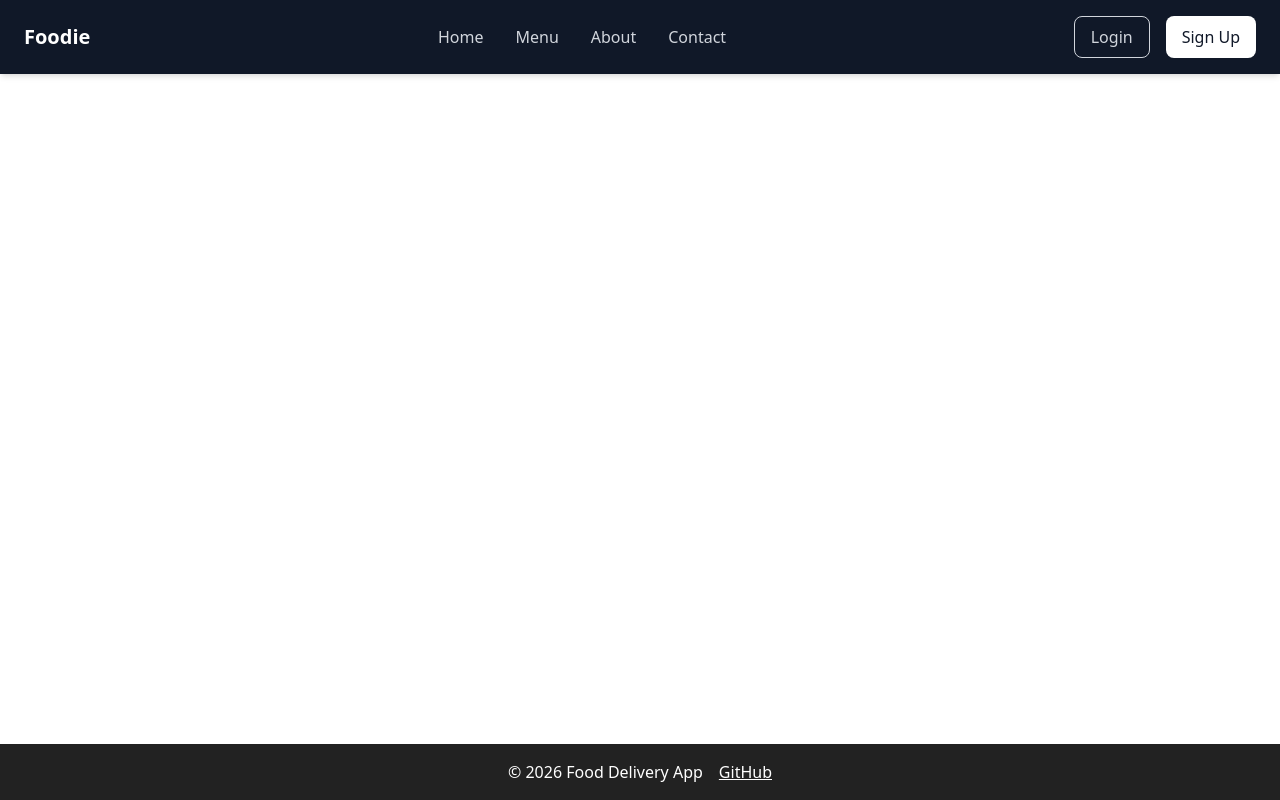
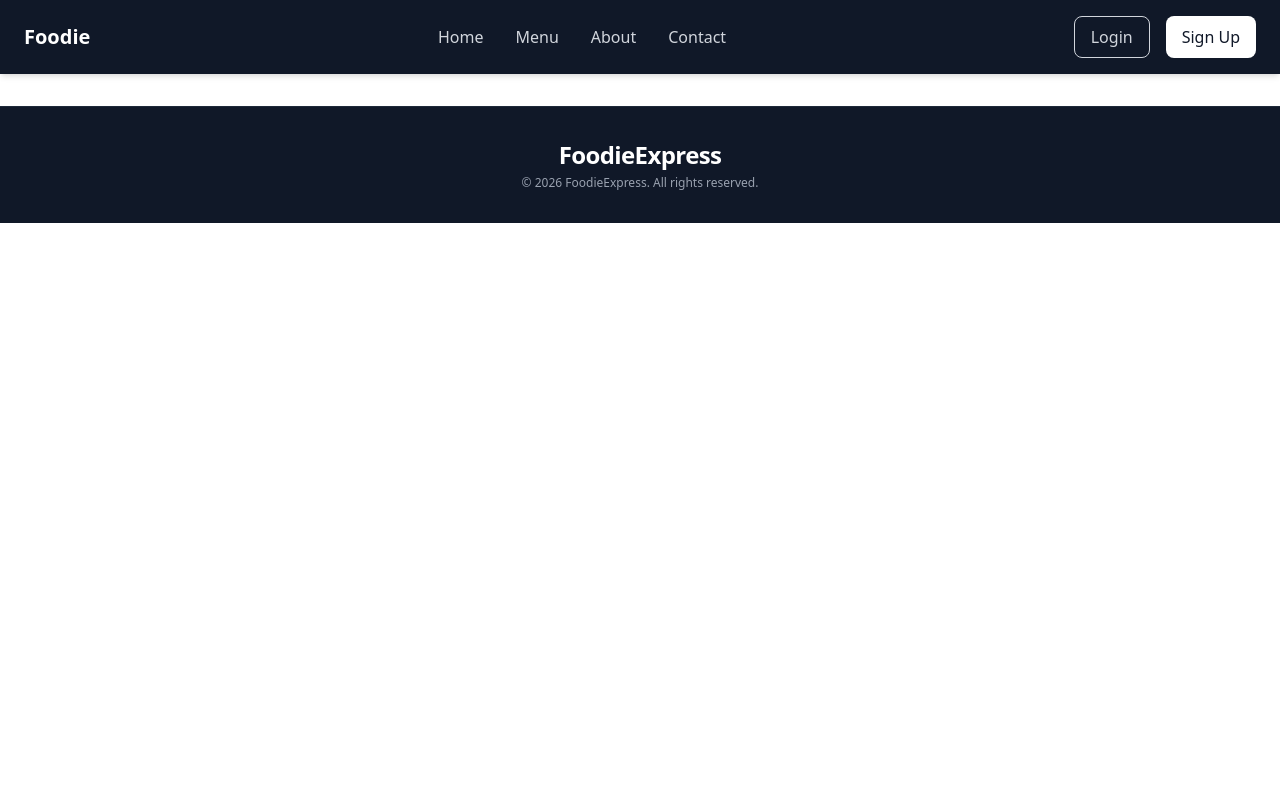
Before and after one commit to Ishitatiwari06/Food-Delivery-Frontend, a React (Vite) app: page / in a window 1280 px wide. Built offline with nearby package versions, Linux system fonts and the light colour scheme.

Commit message:
feat: add Footer component

```diff
--- a/src/components/Footer.jsx
+++ b/src/components/Footer.jsx
@@ -1,30 +1,15 @@
+
 import React from "react";
 
-const Footer = () => {
+function Footer() {
   return (
-    <footer style={{
-      background: "#222",
-      color: "#fff",
-      textAlign: "center",
-      padding: "1rem 0",
-      position: "fixed",
-      left: 0,
-      bottom: 0,
-      width: "100%"
-    }}>
-      <span>© {new Date().getFullYear()} Food Delivery App</span>
-      <span style={{ marginLeft: 16 }}>
-        <a
-          href="https://github.com/Ishitatiwari06/Food-Delivery-Frontend"
-          target="_blank"
-          rel="noopener noreferrer"
-          style={{ color: "#fff", textDecoration: "underline" }}
-        >
-          GitHub
-        </a>
-      </span>
+    <footer className="bg-gray-900 text-white py-8 border-t border-gray-800 mt-8">
+      <div className="container mx-auto px-4 flex flex-col items-center">
+        <h1 className="text-2xl font-extrabold tracking-tight">FoodieExpress</h1>
+        <p className="text-xs text-gray-400 mt-1">© 2026 FoodieExpress. All rights reserved.</p>
+      </div>
     </footer>
   );
-};
+}
 
 export default Footer;
```
